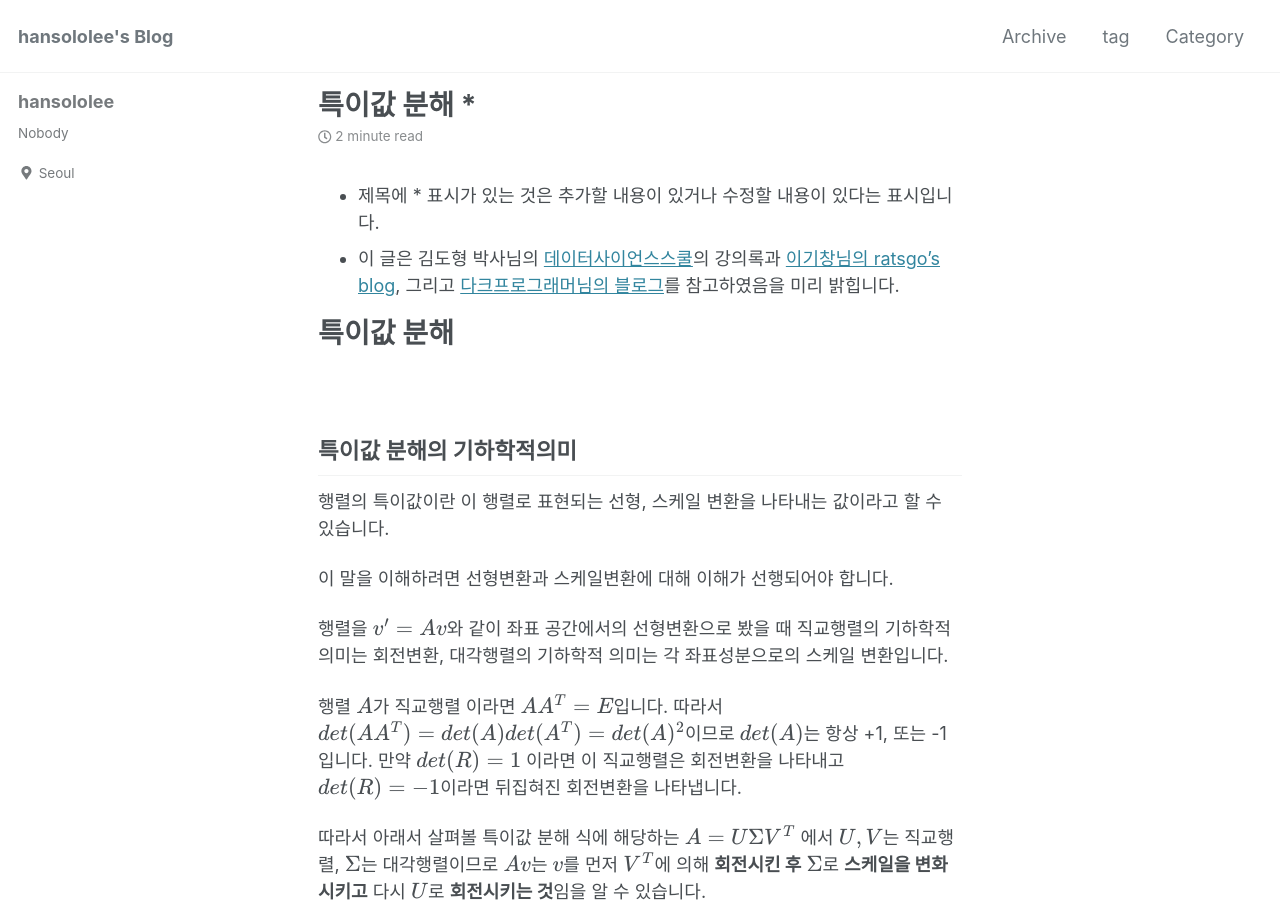
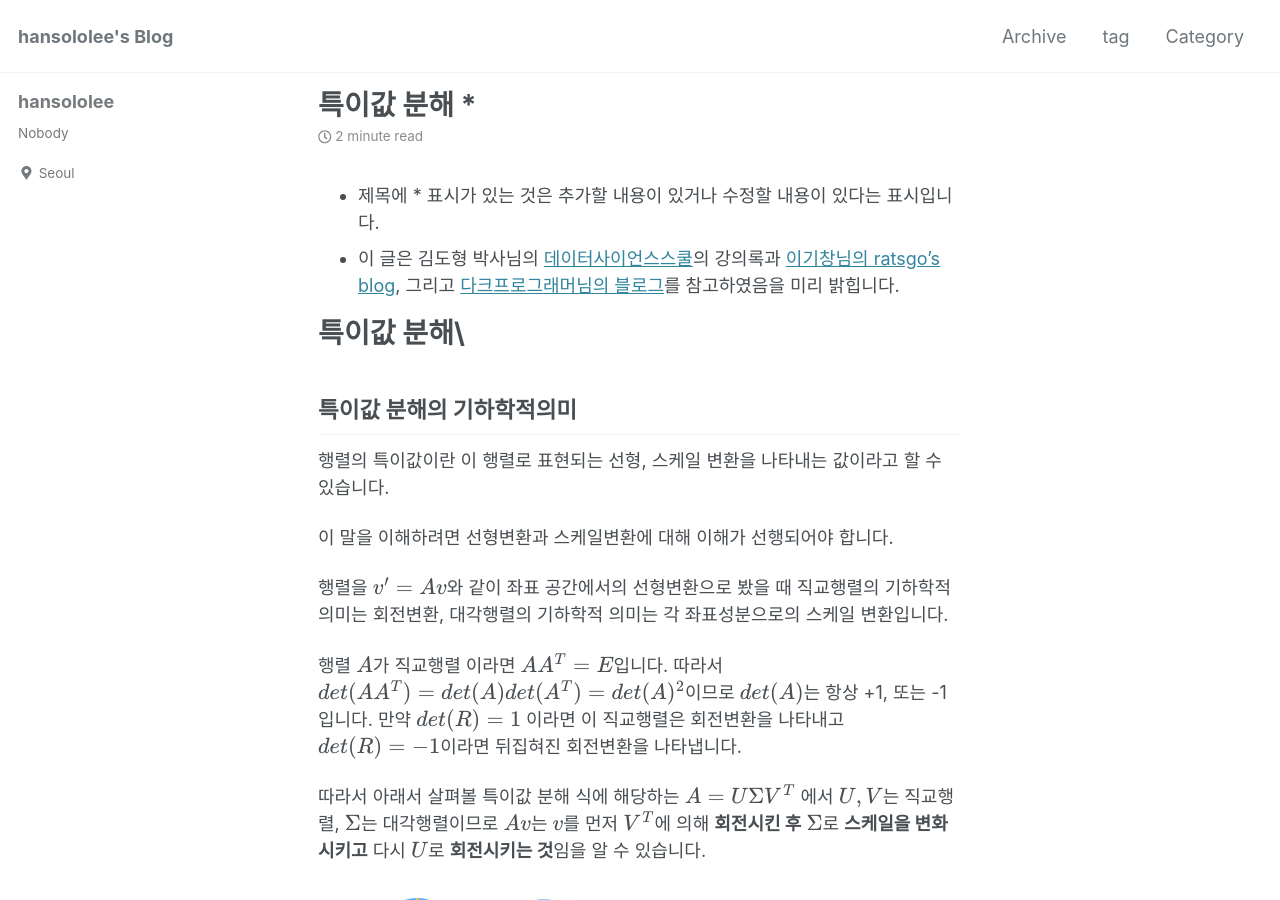
Before and after one commit to arisongha/hansololee.github.io, a Jekyll site: the page built from _posts/2019-01-15-svd.md, in a window 1280 px wide and 900 px high. Built offline with Jekyll 4.4.1, drawn with Linux system fonts in a browser that asks for light colours; cached includes are drawn as plain includes; nearby versions of some CDN libraries; formulas are drawn with MathJax 3.

Commit message:
Update 2019-01-15-svd.md

```diff
--- a/_posts/2019-01-15-svd.md
+++ b/_posts/2019-01-15-svd.md
@@ -9,8 +9,7 @@ categories:
 - 제목에 * 표시가 있는 것은 추가할 내용이 있거나 수정할 내용이 있다는 표시입니다.
 - 이 글은 김도형 박사님의 <a href="https://datascienceschool.net/">데이터사이언스스쿨</a>의 강의록과 <a href="https://ratsgo.github.io/">이기창님의 ratsgo's blog</a>, 그리고 <a href="http://darkpgmr.tistory.com"> 다크프로그래머님의 블로그</a>를 참고하였음을 미리 밝힙니다.
 
-# 특이값 분해
-<br/>
+# 특이값 분해\
 
 ## 특이값 분해의 기하학적의미
 
```
